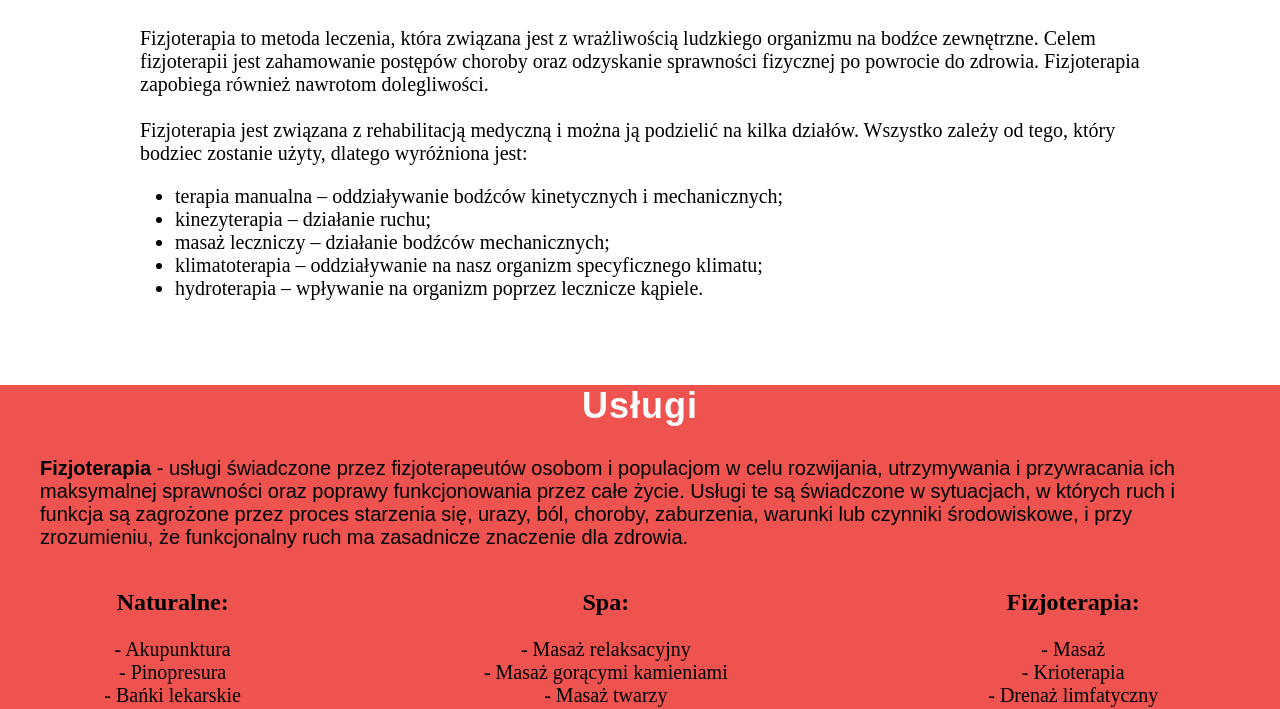
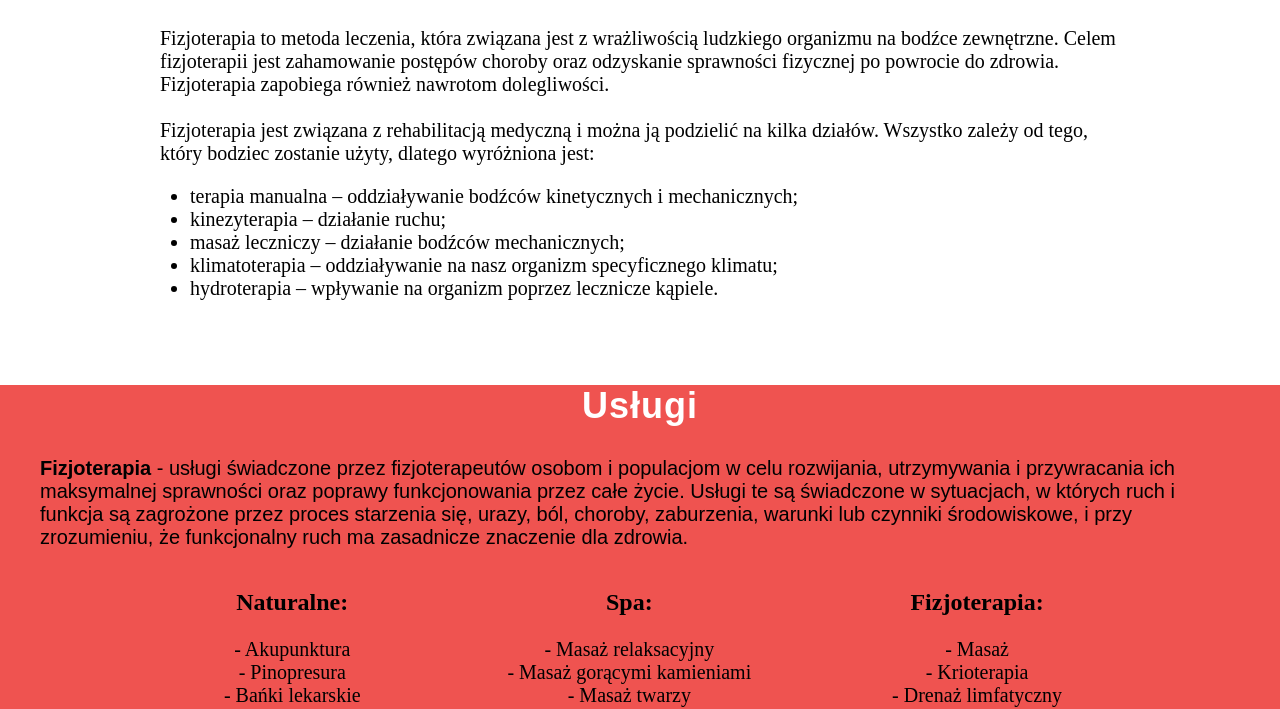
Before and after one commit to Maciejusz/Maciejusz.github.io, a plain HTML site: page index.html in a window 1280 px wide. Shown: the part 585-1294 px from the top of the page. Drawn offline with nearby package versions, Linux system fonts and the light colour scheme; a web font is replaced by a local one.

Commit message:
Add files via upload

```diff
--- a/style.css
+++ b/style.css
@@ -148,8 +148,11 @@ slide:nth-child(4){
     margin: 0 auto;
     position: relative;
 }
+.fizjo p{
+    margin: 20px 20px;
+}
 .fizjo ul{
-    padding-left: 35px;
+    padding-left: 50px;
 }
 .fizjo .box{
     width: 100%;
@@ -181,7 +184,7 @@ slide:nth-child(4){
 }
 .tab1{
     width: 100%;
-    padding: 10px;
+    padding: 10px 120px;
 }
 .tab1 table{
     margin: 0 auto;
@@ -189,6 +192,7 @@ slide:nth-child(4){
 }
 .tab1 td{
     border: none;
+    width: 10%;
 }
 .ustr1{
     font-weight: bold;
```
